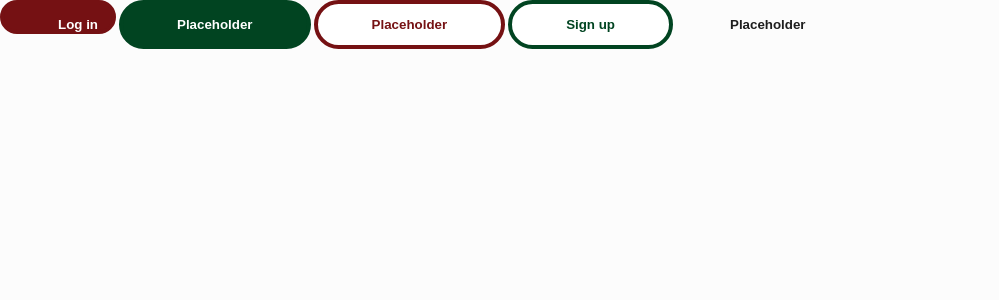
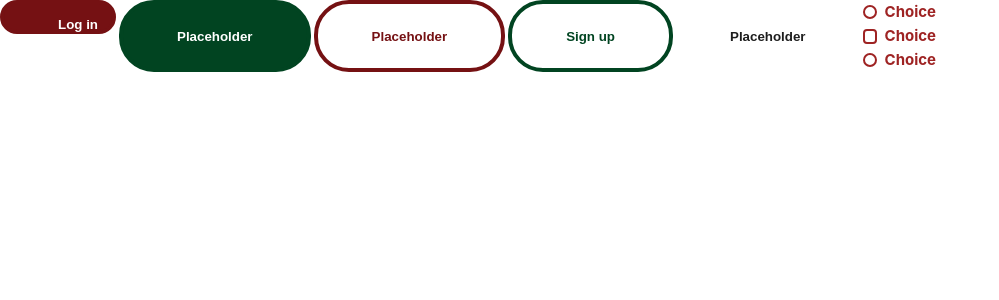
Before and after one commit to ctrlsolutions/upload-frontend, a Vue app: page /landing in a window 1280 px wide. Shown: the top 300 px of the page, without its empty margins (0-999 px from the left). Built offline with nearby package versions, Linux system fonts and the light colour scheme.

Commit message:
[feat] [Lanieza] Added square checkbox variant

```diff
--- a/src/components/BaseFormCheckbox.vue
+++ /dev/null
@@ -1,103 +0,0 @@
-<template>
-    <button
-      :class="['nav-button', variantClass]"
-      @click="navigate"
-      :style="{ width: width, height: height }"
-    >
-      <slot></slot>
-    </button>
-  </template>
-
-  <script>
-  export default {
-    props: {
-      route: {
-        type: String,
-        required: true,
-      },
-      variant: {
-        type: String,
-        default: 'empty',
-      },
-      width: {
-        type: String,
-        default: 'auto',
-      },
-      height: {
-        type: String,
-        default: 'auto',
-      },
-    },
-    computed: {
-      variantClass() {
-        return `nav-button--${this.variant}`
-      },
-      buttonStyle() {
-        const widthValue = parseFloat(this.width) || 0
-        const heightValue = parseFloat(this.height) || 0
-
-        const fontSize = (widthValue + heightValue) / 10
-
-        // Dynamic padding calculations
-        const paddingTopBottom = heightValue / 5 // Padding based on height
-        const paddingLeftRight = widthValue / 10 // Padding based on width
-
-        return {
-          width: this.width,
-          height: this.height,
-          fontSize: `${fontSize}px`,
-          padding: `${paddingTopBottom}px ${paddingLeftRight}px`, // Top/Bottom and Left/Right
-        }
-      },
-    },
-    methods: {
-      navigate() {
-        this.$router.push(this.route)
-      },
-    },
-  }
-  </script>
-  <style lang="scss" scoped>
-  .nav-button {
-    padding: 13px 54px;
-    border-radius: 35px;
-    cursor: pointer;
-    white-space: nowrap;
-  }
-
-  /* Variants */
-  .nav-button--red-full {
-    background-color: $red;
-    color: white;
-    font-weight: bolder;
-    border: 4px solid $red;
-  }
-
-  .nav-button--green-full {
-    background-color: $green;
-    color: white;
-    font-weight: bolder;
-    border: 4px solid $green;
-  }
-
-  .nav-button--red-outline {
-    background-color: white;
-    color: $red;
-    font-weight: bolder;
-    border: 4px solid $red;
-  }
-
-  .nav-button--green-outline {
-    background-color: white;
-    color: $green;
-    font-weight: bolder;
-    border: 4px solid $green;
-  }
-
-  .nav-button--empty {
-    background-color: transparent;
-    color: #1e1e1e;
-    border: none;
-    font-weight: bolder;
-  }
-  </style>
--- /dev/null
+++ b/src/components/Global/BaseFormCheckbox.vue
@@ -0,0 +1,134 @@
+<template>
+    <div class="form-checkbox" :class="variantClass">
+        <input
+            type="checkbox"
+            :id="id"
+            :checked="checked"
+            @change="$emit('update:checked', $event.target.checked)"
+        />
+        <label :for="id">
+            <slot>{{ label }}</slot>
+        </label>
+    </div>
+</template>
+
+<script>
+export default {
+    props: {
+        id: {
+            type: String,
+            required: true,
+        },
+        label: {
+            type: String,
+            default: '',
+        },
+        checked: {
+            type: Boolean,
+            default: false,
+        },
+        variant: {
+            type: String,
+            default: 'circle', // default is circle
+        },
+    },
+    computed: {
+        variantClass() {
+            return `form-checkbox--${this.variant}`;
+        },
+    },
+};
+</script>
+
+<style lang="scss" scoped>
+
+.form-checkbox {
+    display: flex;
+    align-items: center;
+    cursor: pointer;
+
+
+    /* Variants */
+
+    &--circle {
+        input[type='checkbox'] {
+            appearance: none;
+            width: 14px;
+            height: 14px;
+            cursor: pointer;
+            border: 2px solid #ccc;
+            background-color: transparent;
+            position: relative;
+            transition: background-color 0.3s, border-color 0.3s;
+            border-radius: 50%; /* Make it circular */
+            border-color:rgb(158, 35, 35);
+        }
+
+        /* Checked state for circular checkbox */
+        input[type='checkbox']:checked {
+            background-color: transparent;
+            border-color: rgb(158, 35, 35);
+        }
+
+        /* Add a smaller circle inside for checked state */
+        input[type='checkbox']:checked::before {
+            content: '';
+            position: absolute;
+            top: 50%;
+            left: 50%;
+            width: 8px;
+            height: 8px;
+            background-color: rgb(192, 122, 122);
+            border-radius: 50%; /* Keep it circular */
+            border-color: rgb(0, 30, 255);
+            transform: translate(-50%, -50%);
+        }
+
+        label {
+            cursor: pointer;
+            margin-left: 8px;
+            font-weight: bold;
+            color: rgb(158, 35, 35);
+        }
+    }
+
+    /* New variant for square checkbox */
+    &--square {
+        input[type='checkbox'] {
+            appearance: none;
+            margin-right: 8px;
+            cursor: pointer;
+            border-radius: 4px; /* No border-radius for square box */
+            border: 2px solid rgb(158, 35, 35);
+            width: 14px; /* Increase width */
+            height: 15px; /* Increase height */
+            // background-color: transparent; /* Make the background transparent when unchecked */
+            position: relative;
+        }
+
+        input[type='checkbox']:checked {
+            background-color:rgb(158, 35, 35);
+            border-color: rgb(158, 35, 35); /* Red border when checked */
+        }
+
+        /* Create the checkmark */
+        input[type='checkbox']:checked::after {
+            content: '';
+            position: absolute;
+            top: 0px; /* Adjust top position */
+            left: 3px; /* Adjust left position */
+            width: 5px; /* Width of the checkmark */
+            height: 10px; /* Height of the checkmark */
+            border: solid white; /* White checkmark */
+            border-width: 0 3px 3px 0; /* Create a checkmark shape */
+            transform: rotate(45deg); /* Rotate to form a checkmark */
+        }
+
+        label {
+            cursor: pointer;
+            font-weight: bold;
+            color: rgb(158, 35, 35);
+        }
+    }
+}
+</style>
--- a/src/pages/LandingPage.vue
+++ b/src/pages/LandingPage.vue
@@ -1,34 +1,68 @@
 <template>
   <div class="i">
-    <BaseNavButton route="/login" variant="red-full" width="10px" height="4px"
-      >Log in</BaseNavButton
-    >
-    <BaseNavButton route="/about" variant="green-full"
-      >Placeholder</BaseNavButton
-    >
-    <BaseNavButton route="/profile" variant="red-outline"
-      >Placeholder</BaseNavButton
-    >
-    <BaseNavButton route="/signup" variant="green-outline"
-      >Sign up</BaseNavButton
-    >
-    <BaseNavButton route="/settings" variant="empty">Placeholder</BaseNavButton>
+    <BaseNavButton route="/login" variant="red-full" width="10px" height="4px">
+      Log in
+    </BaseNavButton>
+    <BaseNavButton route="/about" variant="green-full">
+      Placeholder
+    </BaseNavButton>
+    <BaseNavButton route="/profile" variant="red-outline">
+      Placeholder
+    </BaseNavButton>
+    <BaseNavButton route="/signup" variant="green-outline">
+      Sign up
+    </BaseNavButton>
+    <BaseNavButton route="/settings" variant="empty">
+      Placeholder
+    </BaseNavButton>
+
+    <div class="name1">
+      <BaseFormCheckbox
+        id="terms"
+        label="Choice"
+        v-model="name1"
+        variant="circle"
+      />
+      <BaseFormCheckbox
+        id="name2"
+        label="Choice"
+        v-model="name2"
+        variant="square"
+      />
+      <BaseFormCheckbox
+        id="name3"
+        label="Choice"
+        v-model="name3"
+        variant="circle"
+      />
+    </div>
   </div>
 </template>
 
 <script>
-import BaseNavButton from '@/components/Global/BaseNavButton.vue'
+import BaseNavButton from '@/components/Global/BaseNavButton.vue';
+import BaseFormCheckbox from '@/components/Global/BaseFormCheckbox.vue';
 
 export default {
   components: {
     BaseNavButton,
+    BaseFormCheckbox,
   },
-}
+  data() {
+    return {
+      name1: false,
+      name2: false,
+      name3: false,
+    };
+  },
+};
 </script>
+
 <style>
 body {
-  background-color: rgb(252, 252, 252); /* or #FFFFFF */
+  background-color: rgb(255, 255, 255); /* or #FFFFFF */
 }
+
 .i {
   display: flex;
   flex: 1;
@@ -37,4 +71,12 @@ body {
   height: auto;
   width: auto;
 }
+
+.checkboxes {
+  margin-top: 50px;
+  display: flex;
+  flex: 1;
+  flex-direction: column;
+  gap: 5px;
+}
 </style>
```
